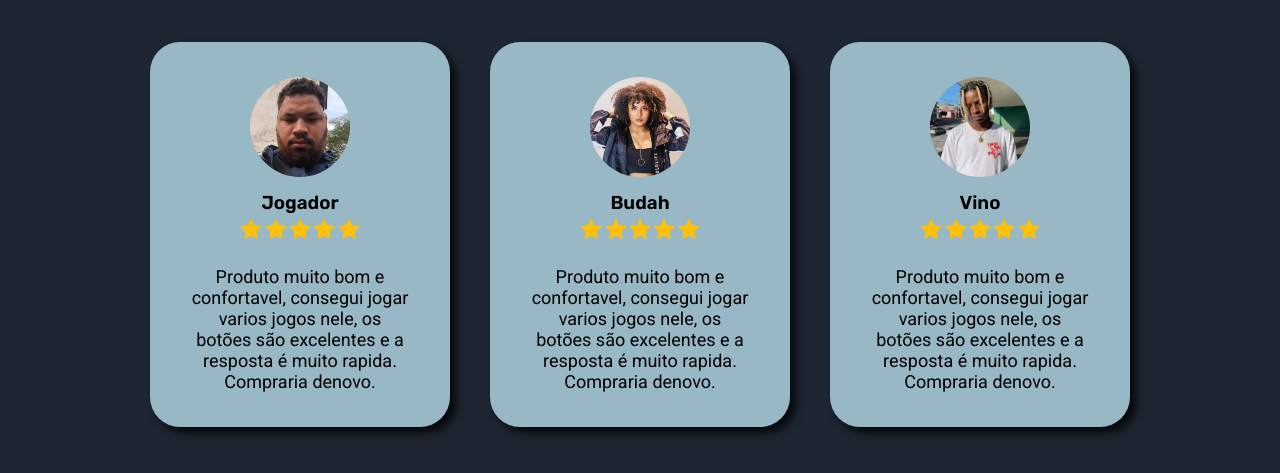
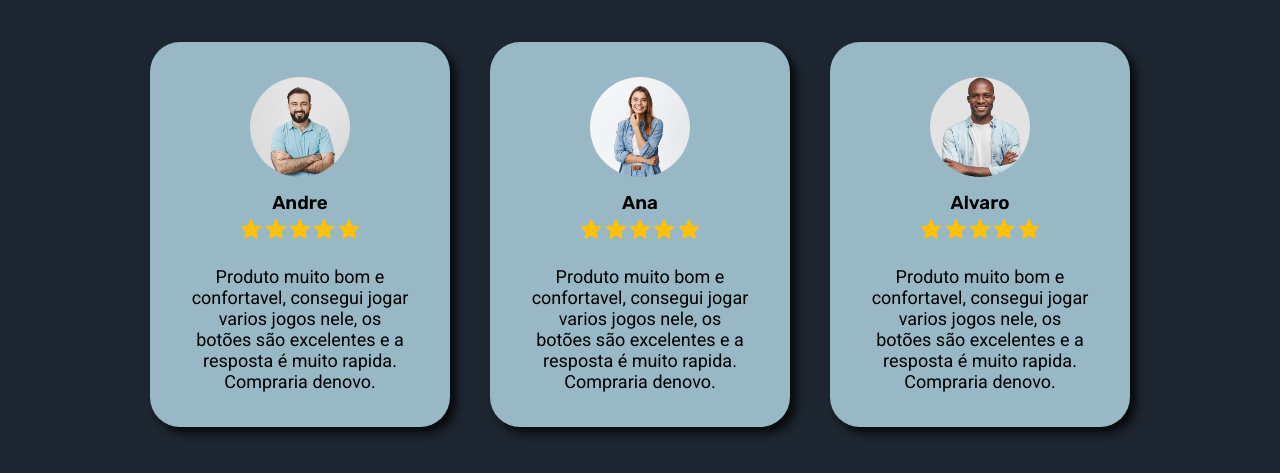
Before and after one commit to fariassdanilo/Joystick-landing-page, a plain HTML site: page Reviews.html in a window 1280 px wide. Shown: the part 235-708 px from the top of the page. Drawn offline with nearby package versions, Linux system fonts and the light colour scheme.

Commit message:
first-commit

```diff
--- a/Reviews.html
+++ b/Reviews.html
@@ -52,8 +52,8 @@
     <section class="cards">
 
         <div class="card">
-            <img class="user" src="./_Assets/jogador.png">
-            <h3>Jogador</h3>
+            <img class="user" src="./_Assets/pessoa-1.jpg">
+            <h3>Andre</h3>
         <div class="stars">
             <img class="star" src="./_Assets/star.svg">
             <img class="star" src="./_Assets/star.svg">
@@ -65,8 +65,8 @@
         </div>
 
         <div class="card">
-            <img class="user" src="./_Assets/budah.jpg">
-            <h3>Budah</h3>
+            <img class="user" src="./_Assets/pessoa-3.jpg">
+            <h3>Ana</h3>
         <div class="stars">
             <img class="star" src="./_Assets/star.svg">
             <img class="star" src="./_Assets/star.svg">
@@ -78,8 +78,8 @@
         </div>
 
         <div class="card">
-            <img class="user" src="./_Assets/vino.jpg">
-            <h3>Vino</h3>
+            <img class="user" src="./_Assets/pessoa-2.jpg">
+            <h3>Alvaro</h3>
         <div class="stars">
             <img class="star" src="./_Assets/star.svg">
             <img class="star" src="./_Assets/star.svg">
```
Also changed, not shown: _Assets/budah.jpg (deleted), _Assets/jogador.png (deleted), _Assets/pessoa-1.jpg (added), _Assets/pessoa-2.jpg (added), _Assets/pessoa-3.jpg (added), _Assets/vino.jpg (deleted).
